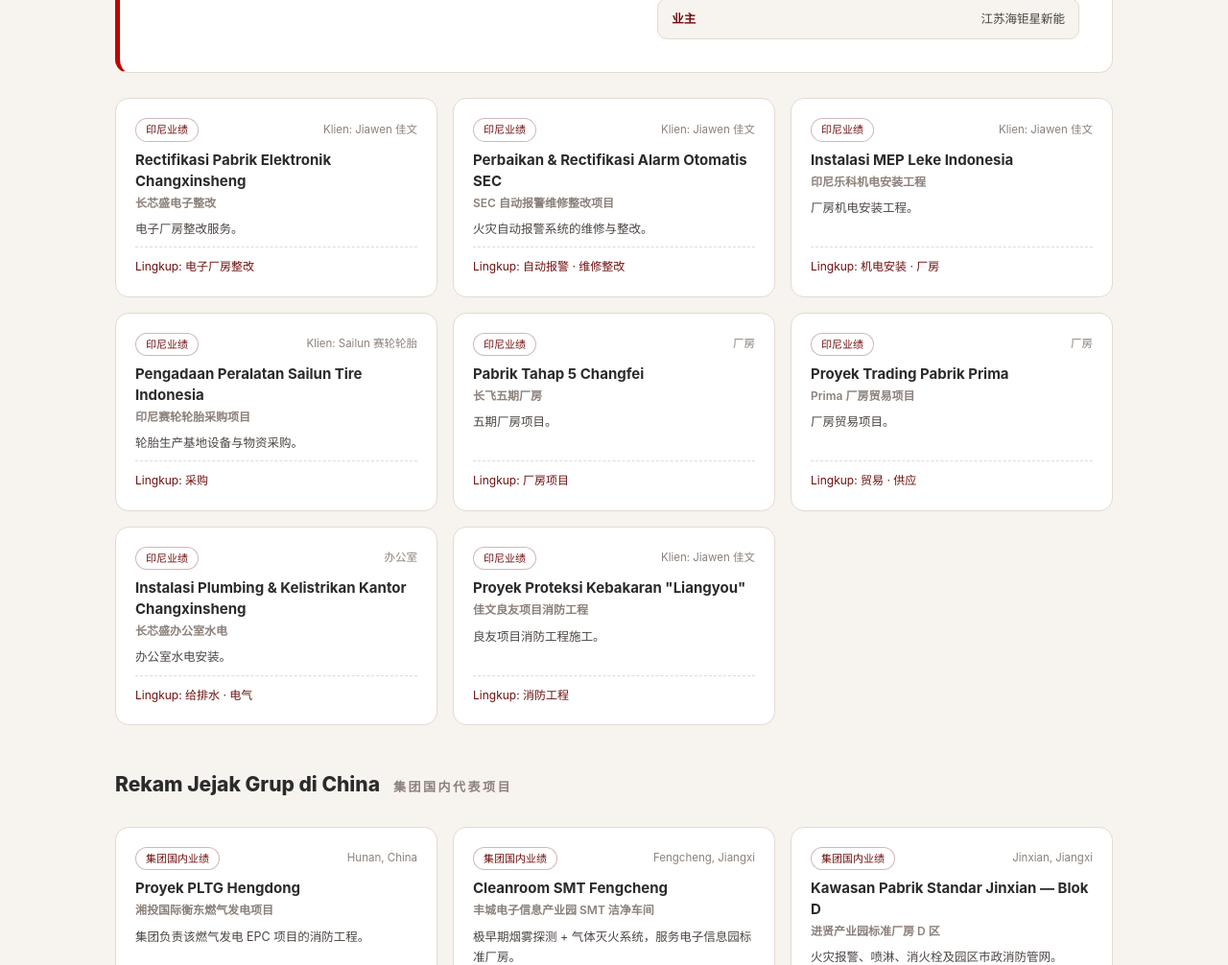
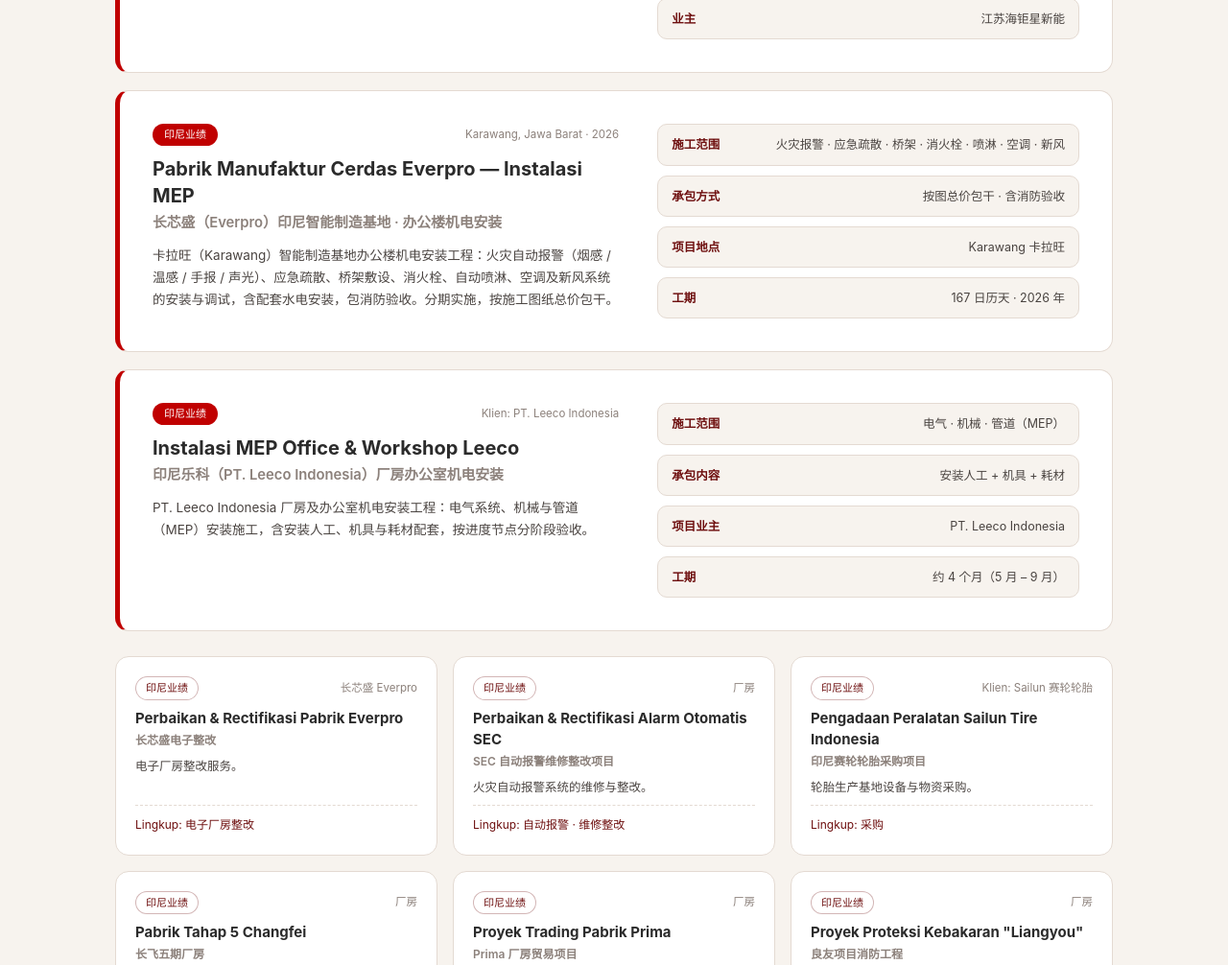
Before and after one commit to assuem/rongda-idn-site, a plain HTML site: page index.html in a window 1280 px wide. Shown: the part 5885-6891 px from the top of the page at 96% size. Drawn offline with Linux system fonts and the light colour scheme.

Commit message:
合同信息详情卡：Everpro长芯盛基地机电安装 + Leeco乐科MEP；全站去除佳文

```diff
--- a/index.html
+++ b/index.html
@@ -624,24 +624,44 @@ h2.title .cn{display:block;font-size:.6em;color:var(--mut);font-weight:600;margi
         <li><b>业主</b><span>江苏海钜星新能</span></li>
       </ul>
     </div>
+    <div class="pj2 reveal">
+      <div>
+        <div class="pt"><span>印尼业绩</span><small>Karawang, Jawa Barat · 2026</small></div>
+        <h3>Pabrik Manufaktur Cerdas Everpro — Instalasi MEP<span class="id">长芯盛（Everpro）印尼智能制造基地 · 办公楼机电安装</span></h3>
+        <p class="desc">卡拉旺（Karawang）智能制造基地办公楼机电安装工程：火灾自动报警（烟感 / 温感 / 手报 / 声光）、应急疏散、桥架敷设、消火栓、自动喷淋、空调及新风系统的安装与调试，含配套水电安装，包消防验收。分期实施，按施工图纸总价包干。</p>
+      </div>
+      <ul class="facts">
+        <li><b>施工范围</b><span>火灾报警 · 应急疏散 · 桥架 · 消火栓 · 喷淋 · 空调 · 新风</span></li>
+        <li><b>承包方式</b><span>按图总价包干 · 含消防验收</span></li>
+        <li><b>项目地点</b><span>Karawang 卡拉旺</span></li>
+        <li><b>工期</b><span>167 日历天 · 2026 年</span></li>
+      </ul>
+    </div>
+    <div class="pj2 reveal">
+      <div>
+        <div class="pt"><span>印尼业绩</span><small>Klien: PT. Leeco Indonesia</small></div>
+        <h3>Instalasi MEP Office &amp; Workshop Leeco<span class="id">印尼乐科（PT. Leeco Indonesia）厂房办公室机电安装</span></h3>
+        <p class="desc">PT. Leeco Indonesia 厂房及办公室机电安装工程：电气系统、机械与管道（MEP）安装施工，含安装人工、机具与耗材配套，按进度节点分阶段验收。</p>
+      </div>
+      <ul class="facts">
+        <li><b>施工范围</b><span>电气 · 机械 · 管道（MEP）</span></li>
+        <li><b>承包内容</b><span>安装人工 + 机具 + 耗材</span></li>
+        <li><b>项目业主</b><span>PT. Leeco Indonesia</span></li>
+        <li><b>工期</b><span>约 4 个月（5 月 – 9 月）</span></li>
+      </ul>
+    </div>
     <div class="pgrid">
       <div class="pj reveal">
-        <div class="pt"><span>印尼业绩</span><small>Klien: Jiawen 佳文</small></div>
-        <b>Rectifikasi Pabrik Elektronik Changxinsheng<span class="id">长芯盛电子整改</span></b>
+        <div class="pt"><span>印尼业绩</span><small>长芯盛 Everpro</small></div>
+        <b>Perbaikan &amp; Rectifikasi Pabrik Everpro<span class="id">长芯盛电子整改</span></b>
         <p>电子厂房整改服务。</p>
         <div class="scope">Lingkup: 电子厂房整改</div>
       </div>
       <div class="pj reveal">
-        <div class="pt"><span>印尼业绩</span><small>Klien: Jiawen 佳文</small></div>
+        <div class="pt"><span>印尼业绩</span><small>厂房</small></div>
         <b>Perbaikan &amp; Rectifikasi Alarm Otomatis SEC<span class="id">SEC 自动报警维修整改项目</span></b>
         <p>火灾自动报警系统的维修与整改。</p>
         <div class="scope">Lingkup: 自动报警 · 维修整改</div>
-      </div>
-      <div class="pj reveal">
-        <div class="pt"><span>印尼业绩</span><small>Klien: Jiawen 佳文</small></div>
-        <b>Instalasi MEP Leke Indonesia<span class="id">印尼乐科机电安装工程</span></b>
-        <p>厂房机电安装工程。</p>
-        <div class="scope">Lingkup: 机电安装 · 厂房</div>
       </div>
       <div class="pj reveal">
         <div class="pt"><span>印尼业绩</span><small>Klien: Sailun 赛轮轮胎</small></div>
@@ -662,14 +682,8 @@ h2.title .cn{display:block;font-size:.6em;color:var(--mut);font-weight:600;margi
         <div class="scope">Lingkup: 贸易 · 供应</div>
       </div>
       <div class="pj reveal">
-        <div class="pt"><span>印尼业绩</span><small>办公室</small></div>
-        <b>Instalasi Plumbing &amp; Kelistrikan Kantor Changxinsheng<span class="id">长芯盛办公室水电</span></b>
-        <p>办公室水电安装。</p>
-        <div class="scope">Lingkup: 给排水 · 电气</div>
-      </div>
-      <div class="pj reveal">
-        <div class="pt"><span>印尼业绩</span><small>Klien: Jiawen 佳文</small></div>
-        <b>Proyek Proteksi Kebakaran "Liangyou"<span class="id">佳文良友项目消防工程</span></b>
+        <div class="pt"><span>印尼业绩</span><small>厂房</small></div>
+        <b>Proyek Proteksi Kebakaran "Liangyou"<span class="id">良友项目消防工程</span></b>
         <p>良友项目消防工程施工。</p>
         <div class="scope">Lingkup: 消防工程</div>
       </div>
```
